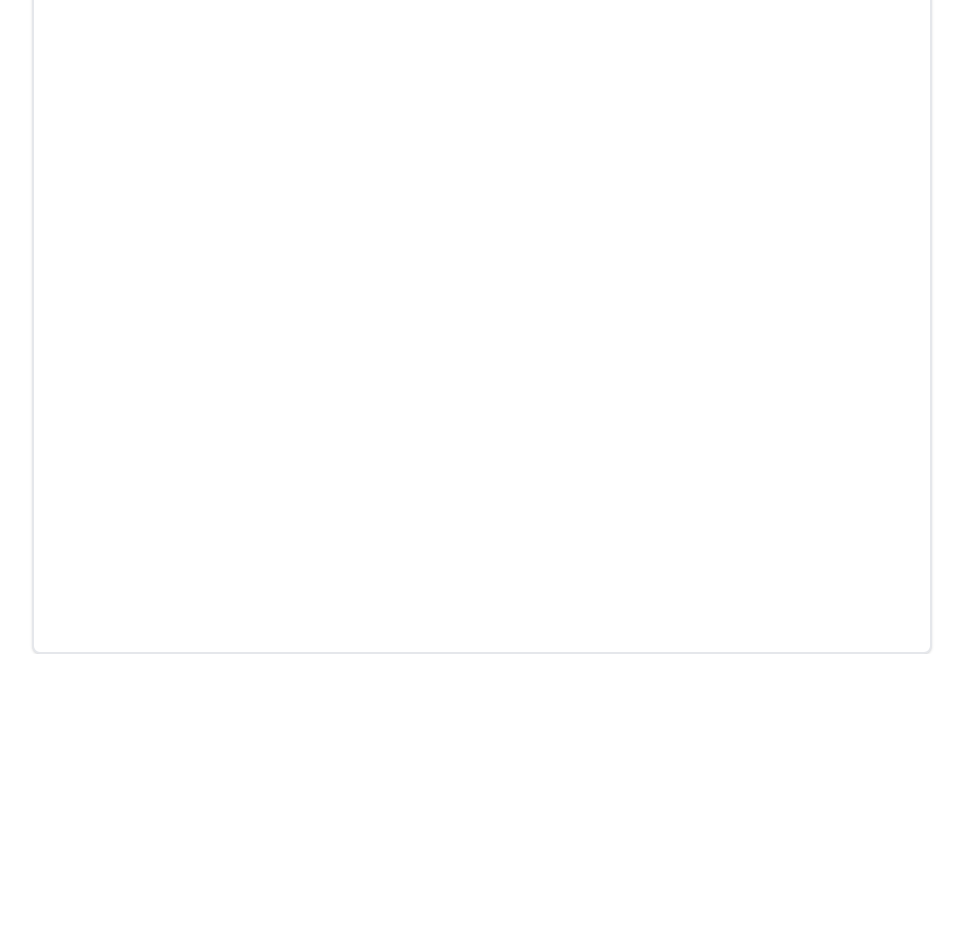
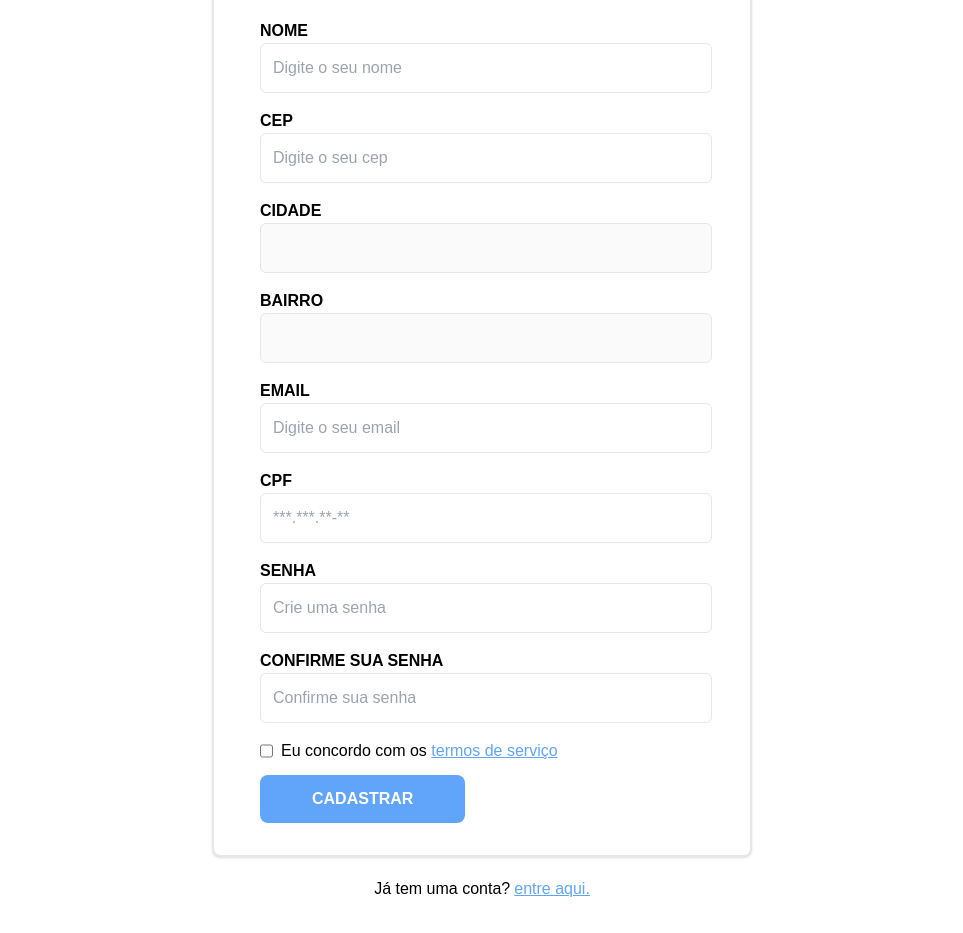
Before and after one commit to lanaclaudias/olhovigilante-pp2-web, a React (Vite) app: page / in a window 1280 px wide. Shown: the part 220-1153 px from the top of the page, without its empty margins (158-1121 px from the left). Before the commit the page ends 874 px from the top, so only its background shows below. Built offline with nearby package versions, Linux system fonts and the light colour scheme.

Commit message:
criaçao de tela de cadastro

```diff
--- a/src/components/Login/Register/Register.jsx
+++ b/src/components/Login/Register/Register.jsx
@@ -1,13 +1,93 @@
+import { useState } from "react";
+
+const fields = [
+  {
+    label: "NOME",
+    type: "text",
+    placeholder: "Digite o seu nome",
+    required: true,
+  },
+  { label: "CEP", type: "text", placeholder: "Digite o seu cep" },
+  { label: "CIDADE", type: "text", placeholder: "", disabled: true },
+  { label: "BAIRRO", type: "text", placeholder: "", disabled: true },
+  {
+    label: "EMAIL",
+    type: "email",
+    placeholder: "Digite o seu email",
+    required: true,
+  },
+  { label: "CPF", type: "text", placeholder: "***.***.**-**", required: true },
+  {
+    label: "SENHA",
+    type: "password",
+    placeholder: "Crie uma senha",
+    required: true,
+  },
+  {
+    label: "CONFIRME SUA SENHA",
+    type: "password",
+    placeholder: "Confirme sua senha",
+    required: true,
+  },
+];
+
 const Register = () => {
+  const [nome, setNome] = useState();
+  const [cep, setCep] = useState();
+  const [cidade, setCidade] = useState();
+  const [bairro, setBairro] = useState();
+  const [email, setEmail] = useState();
+  const [cpf, setCpf] = useState();
+  const [senha, setSenha] = useState();
+  const [confirmaSenha, setConfirmaSenha] = useState();
+
   return (
-    <main className="flex min-h-screen">
-      <div className="border-2 rounded-lg bg-white px-12 pt-[20px] w-[900px] mx-auto shadow mt-[40px]">
-        <div>
-          <h1 className="text-2xl font-bold text-black">Cadastre-se</h1>
-          <p className="text-slate-500 w-[230px] text-[18px]">
-            Mantenha-se informado sobre a sua região.
-          </p>
-        </div>
+    <main className="flex justify-center mx-auto mb-8">
+      <div>
+        <h1 className="text-2xl font-bold text-black  pt-[20px]">
+          Cadastre-se
+        </h1>
+        <p className="text-slate-500 w-[230px] text-[18px]">
+          Mantenha-se informado sobre a sua região.
+        </p>
+        <form className="mt-[12px] border-2 rounded-lg bg-white pl-[46px] pr-[38px] pt-[45px] w-[540px] shadow py-[32px]">
+          {fields.map((field, index) => (
+            <div key={index}>
+              <label
+                htmlFor={field.label}
+                className="block text-black font-bold"
+              >
+                {field.label}
+              </label>
+              <input
+                id={field.label}
+                disabled={field.disabled}
+                required={field.required}
+                type={field.type}
+                placeholder={field.placeholder}
+                className="border rounded-[6px] p-3 w-full mb-4 text-black"
+              />
+            </div>
+          ))}
+          <div className="flex gap-2">
+            <input id="termos" type="checkbox" placeholder="oii" />
+            <label htmlFor="termos" className="text-black">
+              Eu concordo com os{" "}
+              <a href="" className="text-blue-400 underline">
+                termos de serviço
+              </a>
+            </label>
+          </div>
+          <button className="font-bold bg-blue-400 px-[52px] py-[12px] rounded-lg mt-3 hover:bg-red-600">
+            CADASTRAR
+          </button>
+        </form>
+        <p className="flex justify-center text-black mt-5 gap-1">
+          Já tem uma conta?
+          <a href="" className="text-blue-400 underline">
+            entre aqui.
+          </a>
+        </p>
       </div>
     </main>
   );
```
